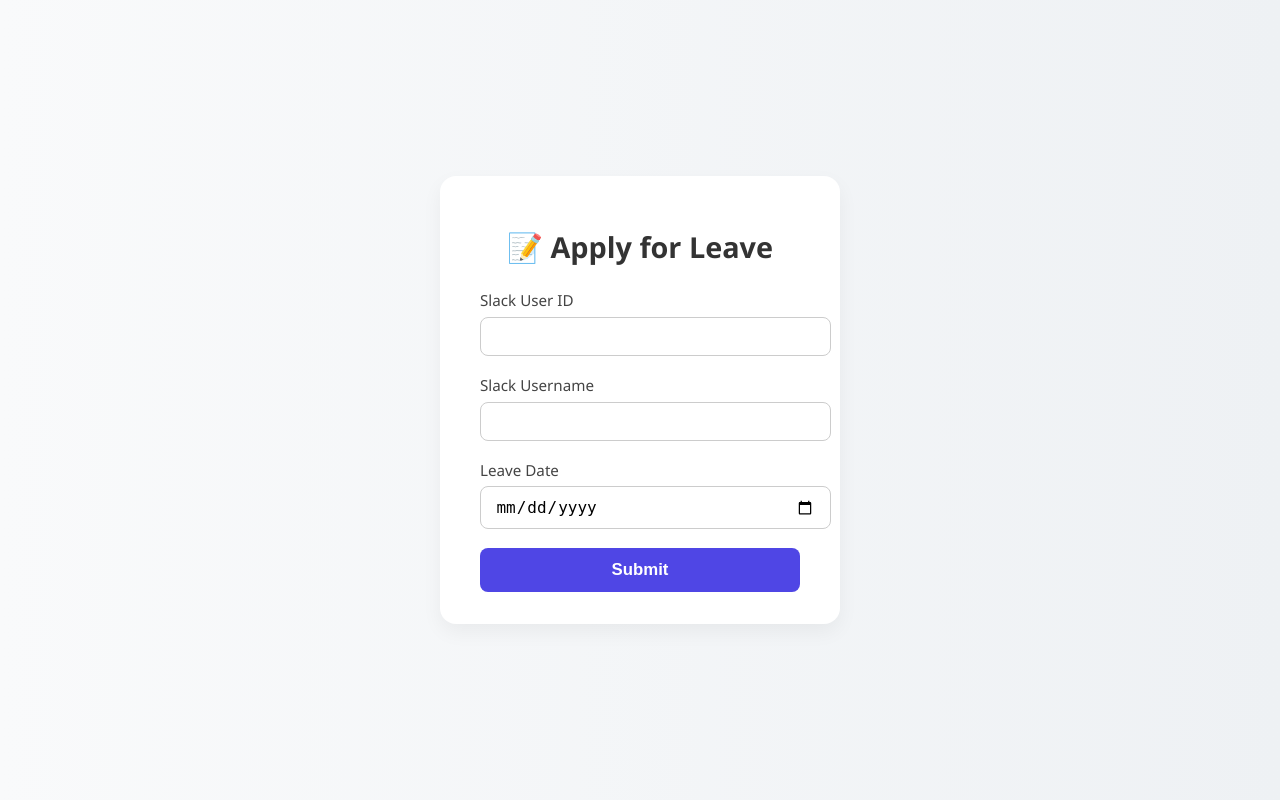
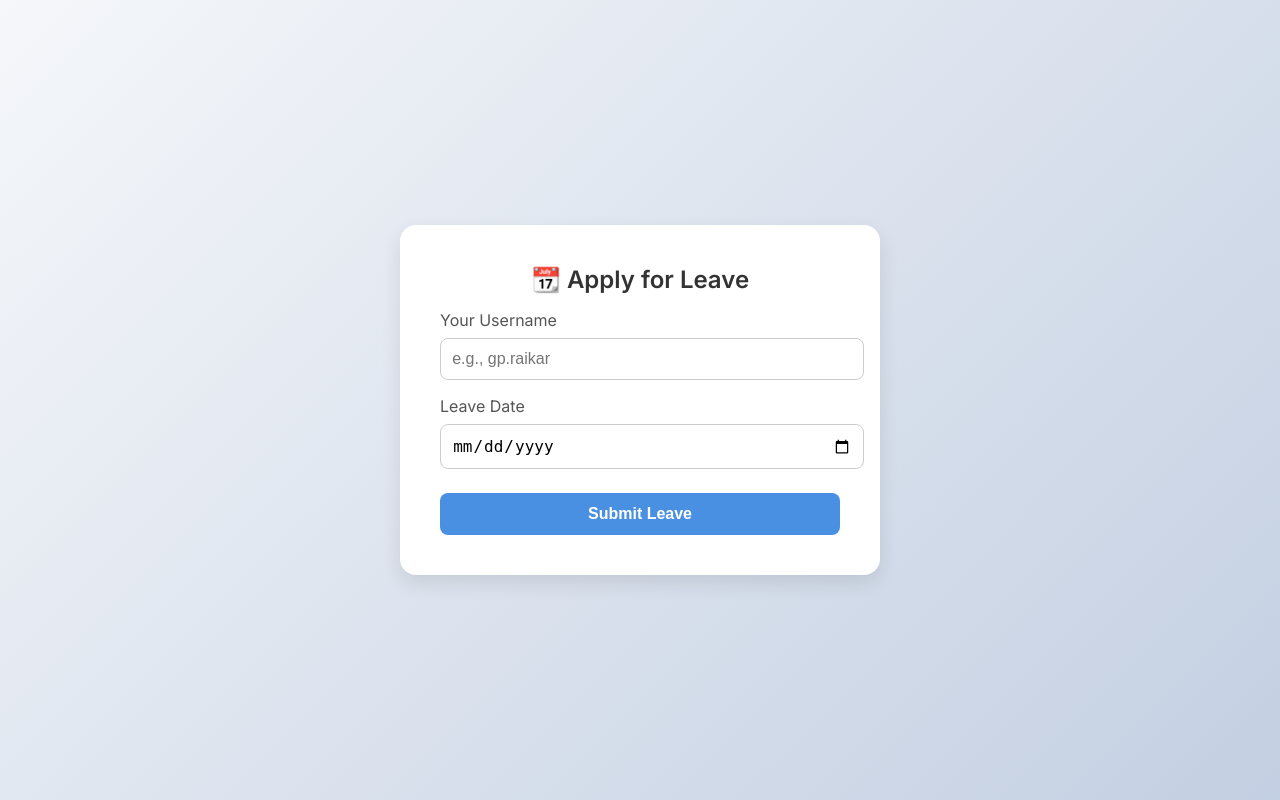
Before and after one commit to GPRaikar/Attendance-Tracker-Backend, a Flask app: page /applyleave in a window 1280 px wide. Run offline with Flask 3, Linux system fonts and the light colour scheme.

Commit message:
modified leave page

```diff
--- a/static/applyleave.css
+++ b/static/applyleave.css
@@ -1,118 +1,79 @@
 /* static/applyleave.css */
 body {
   margin: 0;
-  font-family: 'Segoe UI', sans-serif;
-  background: linear-gradient(to right, #f9fafb, #eef1f4);
+  font-family: 'Inter', sans-serif;
+  background: linear-gradient(135deg, #f5f7fa, #c3cfe2);
   display: flex;
+  justify-content: center;
   align-items: center;
-  justify-content: center;
-  min-height: 100vh;
-  padding: 1rem;
-  box-sizing: border-box;
+  height: 100vh;
 }
 
-.container {
+.card {
   background: white;
-  padding: 2rem 2.5rem;
+  padding: 2.5rem;
   border-radius: 16px;
-  box-shadow: 0 8px 20px rgba(0, 0, 0, 0.05);
-  width: 100%;
+  box-shadow: 0 8px 20px rgba(0,0,0,0.1);
   max-width: 400px;
-  box-sizing: border-box;
+  width: 90%;
+  transition: transform 0.3s ease;
+}
+
+.card:hover {
+  transform: translateY(-4px);
 }
 
 h1 {
+  margin-top: 0;
   text-align: center;
-  font-size: 1.8rem;
-  margin-bottom: 1.5rem;
   color: #333;
-}
-
-.input-group {
-  margin-bottom: 1.2rem;
+  font-size: 1.5rem;
 }
 
 label {
   display: block;
-  margin-bottom: 0.4rem;
+  margin-top: 1rem;
+  color: #555;
   font-weight: 500;
-  color: #444;
-  font-size: 0.95rem;
 }
 
-input {
+input[type="text"],
+input[type="date"] {
   width: 100%;
-  padding: 0.6rem 0.9rem;
+  padding: 0.7rem;
+  margin-top: 0.5rem;
   border: 1px solid #ccc;
   border-radius: 8px;
   font-size: 1rem;
-  transition: all 0.3s;
+  transition: border-color 0.3s;
 }
 
 input:focus {
-  border-color: #4f46e5;
+  border-color: #4a90e2;
   outline: none;
-  box-shadow: 0 0 0 3px rgba(79, 70, 229, 0.15);
 }
 
 button {
+  margin-top: 1.5rem;
   width: 100%;
-  background-color: #4f46e5;
+  padding: 0.75rem;
+  background: #4a90e2;
   color: white;
-  padding: 0.75rem 1rem;
   border: none;
   border-radius: 8px;
-  font-size: 1.05rem;
+  font-size: 1rem;
   font-weight: 600;
   cursor: pointer;
-  transition: background 0.3s ease;
+  transition: background 0.3s;
 }
 
 button:hover {
-  background-color: #4338ca;
+  background: #3a78c2;
 }
 
-.response {
+.message {
+  text-align: center;
   margin-top: 1rem;
-  text-align: center;
   font-weight: 500;
-  padding: 0.6rem 1rem;
-  border-radius: 8px;
-  display: none;
+  color: #2c7a00;
 }
-
-.response.loading {
-  display: block;
-  color: #888;
-}
-
-.response.success {
-  display: block;
-  background-color: #dcfce7;
-  color: #166534;
-  border: 1px solid #bbf7d0;
-}
-
-.response.error {
-  display: block;
-  background-color: #fee2e2;
-  color: #991b1b;
-  border: 1px solid #fecaca;
-}
-
-/* 📱 Mobile Responsiveness */
-@media (max-width: 480px) {
-  .container {
-    padding: 1.5rem;
-    border-radius: 12px;
-  }
-
-  h1 {
-    font-size: 1.5rem;
-  }
-
-  input,
-  button {
-    font-size: 1rem;
-  }
-}
--- a/templates/apply_leave.html
+++ b/templates/apply_leave.html
@@ -1,67 +1,29 @@
+<!-- templates/applyleave.html -->
 <!DOCTYPE html>
 <html lang="en">
 <head>
   <meta charset="UTF-8" />
   <meta name="viewport" content="width=device-width, initial-scale=1.0"/>
-  <title>Apply Leave</title>
-  <link rel="stylesheet" href="{{ url_for('static', filename='applyleave.css') }}" />
+  <title>Apply for Leave</title>
+  <link rel="stylesheet" href="{{ url_for('static', filename='applyleave.css') }}">
+  <link href="https://fonts.googleapis.com/css2?family=Inter:wght@400;600&display=swap" rel="stylesheet" />
 </head>
 <body>
-  <div class="container">
-    <h1>📝 Apply for Leave</h1>
-    <form id="leaveForm">
-      <div class="input-group">
-        <label for="user_id">Slack User ID</label>
-        <input type="text" id="user_id" name="user_id" required />
-      </div>
-      <div class="input-group">
-        <label for="username">Slack Username</label>
-        <input type="text" id="username" name="username" required />
-      </div>
-      <div class="input-group">
-        <label for="leave_date">Leave Date</label>
-        <input type="date" id="leave_date" name="leave_date" required />
-      </div>
-      <button type="submit">Submit</button>
+  <div class="card">
+    <h1>📆 Apply for Leave</h1>
+    <form method="POST" action="/applyleave">
+      <label for="username">Your Username</label>
+      <input type="text" id="username" name="username" required placeholder="e.g., gp.raikar" />
+
+      <label for="date">Leave Date</label>
+      <input type="date" id="date" name="date" required />
+
+      <button type="submit">Submit Leave</button>
     </form>
-    <div id="response" class="response"></div>
+
+    {% if message %}
+      <div class="message">{{ message }}</div>
+    {% endif %}
   </div>
-
-  <script>
-    const form = document.getElementById("leaveForm");
-    const responseDiv = document.getElementById("response");
-
-    form.addEventListener("submit", async (e) => {
-      e.preventDefault();
-      responseDiv.className = "response loading";
-      responseDiv.textContent = "Submitting...";
-
-      const data = {
-        user_id: form.user_id.value,
-        username: form.username.value,
-        leave_date: form.leave_date.value
-      };
-
-      try {
-        const res = await fetch("/api/applyleave", {
-          method: "POST",
-          headers: { "Content-Type": "application/json" },
-          body: JSON.stringify(data)
-        });
-        const result = await res.json();
-
-        if (res.ok) {
-          responseDiv.className = "response success";
-          responseDiv.textContent = "✅ Leave recorded successfully!";
-          form.reset();
-        } else {
-          throw new Error(result.error || "Something went wrong");
-        }
-      } catch (err) {
-        responseDiv.className = "response error";
-        responseDiv.textContent = `❌ ${err.message}`;
-      }
-    });
-  </script>
 </body>
 </html>
```
